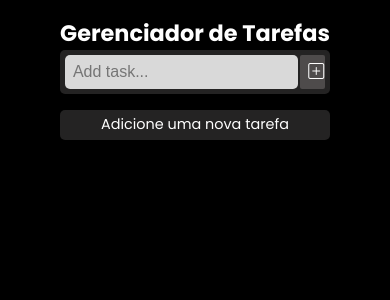
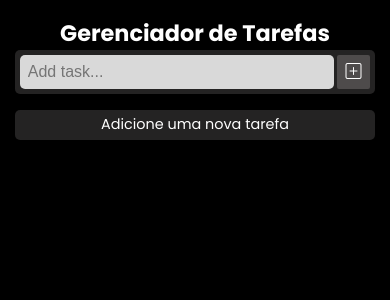
Before and after one commit to Luanbp2001/gerenciador, a React (Vite) app: page / in a window 390 px wide. Shown: the top 300 px of the page. Built offline with nearby package versions, Linux system fonts and the light colour scheme.

Commit message:
deixar layout responsivo

```diff
--- a/src/index.css
+++ b/src/index.css
@@ -20,12 +20,12 @@ h1 {
 }
 @media (max-width: 513px) {
   h1 {
-    width: 450px;
+    max-width: 450px;
   }
 }
 @media (max-width: 460px) {
   h1 {
-    width: 100%;
+    max-width: 360px;
     font-size: 1.4rem;
   }
 }
```
